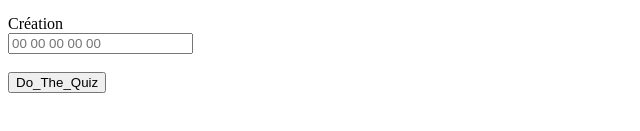
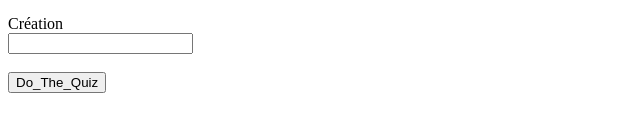
Before and after one commit to falilou14/ProjetMDL_Frontend, a website: page public/Client.html in a window 1280 px wide. Shown: the part 221-352 px from the top of the page, 0-640 px from the left. Drawn offline with Linux system fonts and the light colour scheme.

Commit message:
"new change"

```diff
--- a/public/Client.html
+++ b/public/Client.html
@@ -15,7 +15,7 @@
       <input id ="emailAddress" type="email" required><br><br>
 
       <label for="Date_Hour">Création</label><br>
-      <input id="phoneNumber" type="tel" placeholder="00 00 00 00 00 "
+      <input id="Date_Hour" type="datetime" placeholder=" "
         pattern="[0,7,6]{2} [0-9]{2} [0-9]{2} [0-9]{2} [0-9]{2}"
          required ><br><br>
        <a href="Quiz.html"><input id="submitQuiz" type="submit" value="Do_The_Quiz"></a> <!-- soumission des informations renseignées dans le formulaire-->
--- a/public/style.css
+++ b/public/style.css
@@ -20,4 +20,5 @@ body{
     flex-direction: column;
     width: 95vw;
     height:54vh ;
+    background-color: whitesmoke;
 }
```
